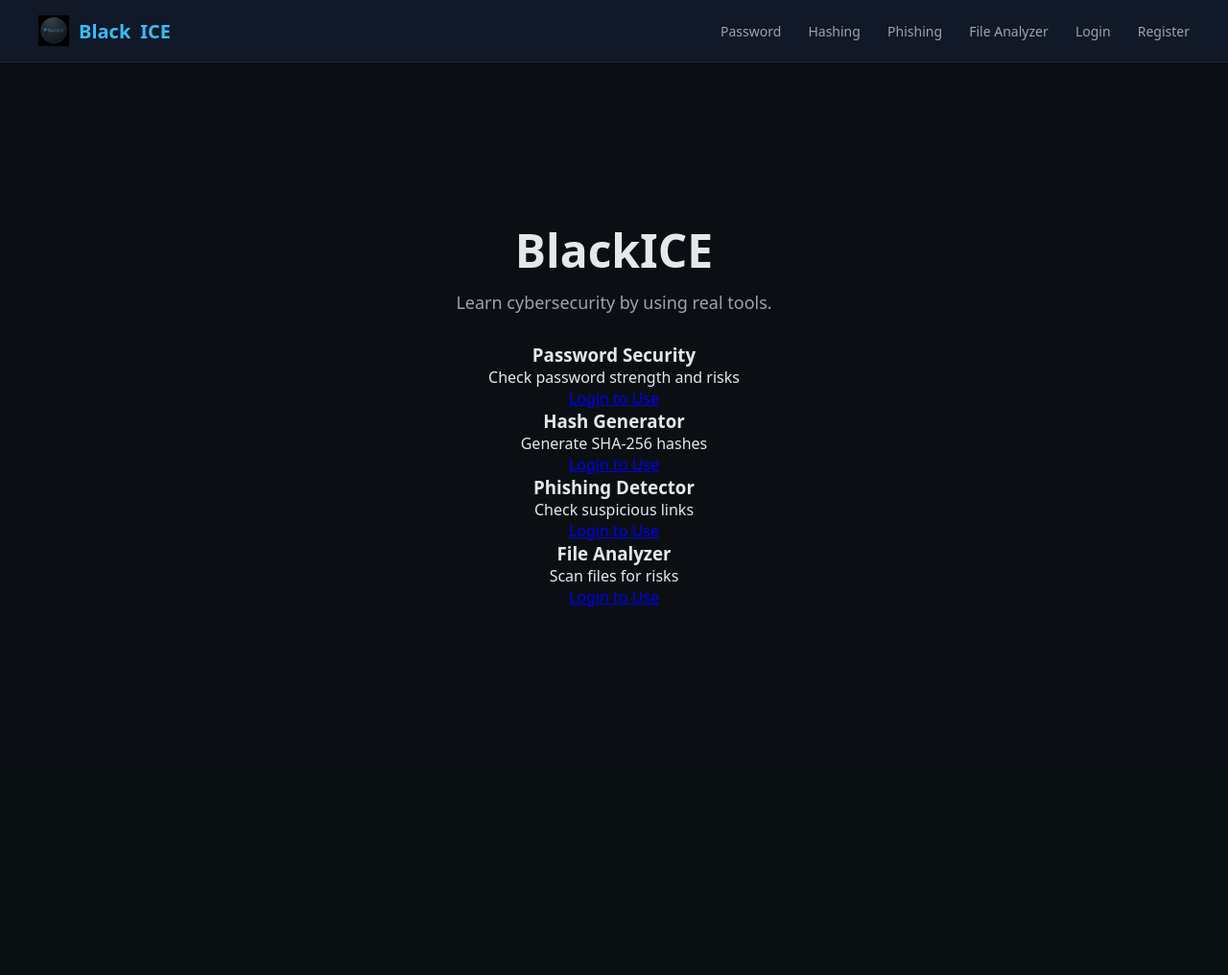
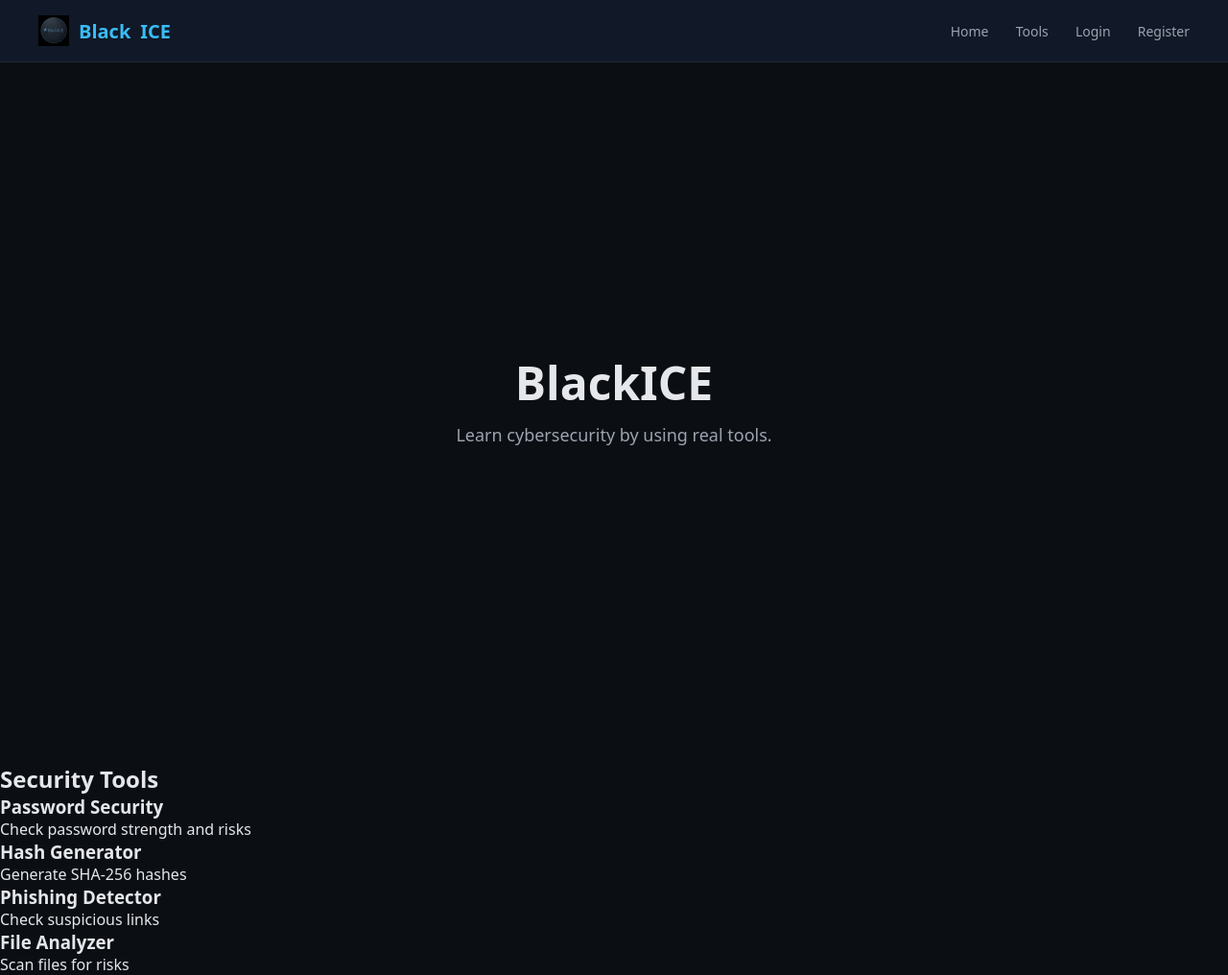
Before and after one commit to adarshx001/BlackICE, a Flask app: page / in a window 1280 px wide. Shown: the whole page at 96% size. Before the commit the page ends 632 px from the top, so only its background shows below. Run offline with Flask 3, Linux system fonts and the light colour scheme.

Commit message:
Refactor index.html for improved structure and tools

```diff
--- a/templates/index.html
+++ b/templates/index.html
@@ -14,10 +14,8 @@
    </div>
 
    <nav class="nav">
-    <a href="/password">Password</a>
-    <a href="/hash">Hashing</a>
-    <a href="/phishing">Phishing</a>
-    <a href="/file">File Analyzer</a>
+      <a href="/">Home</a>
+      <a href="#tools">Tools</a>
 
       {% if current_user.is_authenticated %}
           <a href="/dashboard">Dashboard</a>
@@ -27,7 +25,6 @@
           <a href="/register">Register</a>
       {% endif %}
    </nav>
-
 </header>
 
 <main class="hero">
@@ -36,51 +33,48 @@
     <p class="hero-subtitle">
       Learn cybersecurity by using real tools.
     </p>
+  </div>
+</main>
 
-        <div class="tool-cards">
+<!-- ================= TOOLS ================= -->
 
-            <div class="tool-card">
+<section id="tools" class="tools-section">
+  <h2 class="tools-title">Security Tools</h2>
+
+  <div class="tools-grid">
+
+    <div class="tool-box" onclick="goToTool('/password')">
       <h3>Password Security</h3>
       <p>Check password strength and risks</p>
-                {% if current_user.is_authenticated %}
-                    <a href="/password" class="tool-btn">Use Tool</a>
-                {% else %}
-                    <a href="/login" class="tool-btn lock">Login to Use</a>
-                {% endif %}
     </div>
 
-            <div class="tool-card">
+    <div class="tool-box" onclick="goToTool('/hash')">
       <h3>Hash Generator</h3>
       <p>Generate SHA-256 hashes</p>
-                {% if current_user.is_authenticated %}
-                    <a href="/hash" class="tool-btn">Use Tool</a>
-                {% else %}
-                    <a href="/login" class="tool-btn lock">Login to Use</a>
-                {% endif %}
     </div>
 
-            <div class="tool-card">
+    <div class="tool-box" onclick="goToTool('/phishing')">
       <h3>Phishing Detector</h3>
       <p>Check suspicious links</p>
-                {% if current_user.is_authenticated %}
-                    <a href="/phishing" class="tool-btn">Use Tool</a>
-                {% else %}
-                    <a href="/login" class="tool-btn lock">Login to Use</a>
-                {% endif %}
     </div>
 
-            <div class="tool-card">
+    <div class="tool-box" onclick="goToTool('/file')">
       <h3>File Analyzer</h3>
       <p>Scan files for risks</p>
-                {% if current_user.is_authenticated %}
-                    <a href="/file" class="tool-btn">Use Tool</a>
-                {% else %}
-                    <a href="/login" class="tool-btn lock">Login to Use</a>
-                {% endif %}
     </div>
 
   </div>
-    </div>
-</main>
+</section>
+
+<script>
+  function goToTool(path) {
+    {% if current_user.is_authenticated %}
+      window.location.href = path;
+    {% else %}
+      window.location.href = "/login";
+    {% endif %}
+  }
+</script>
+
 </body>
 </html>
```
Lines whose indentation alone changed are shown as unchanged.
